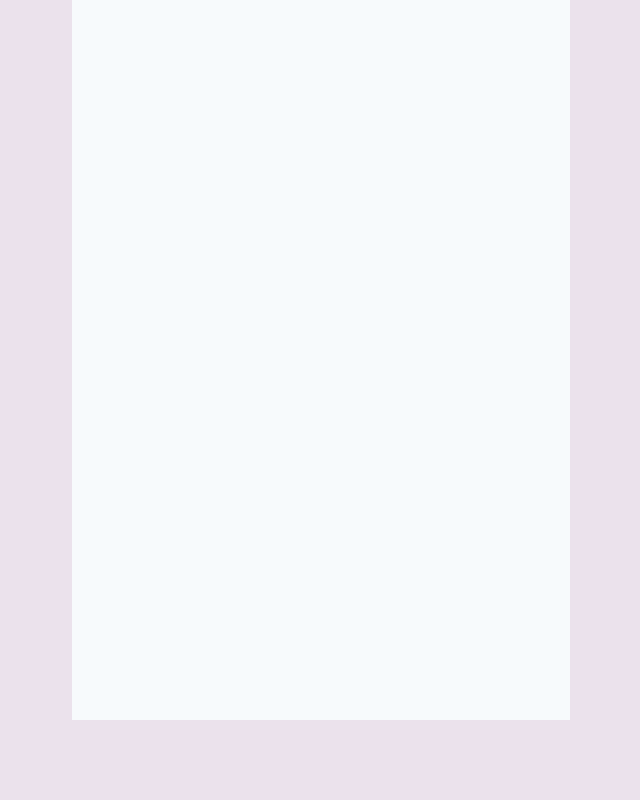
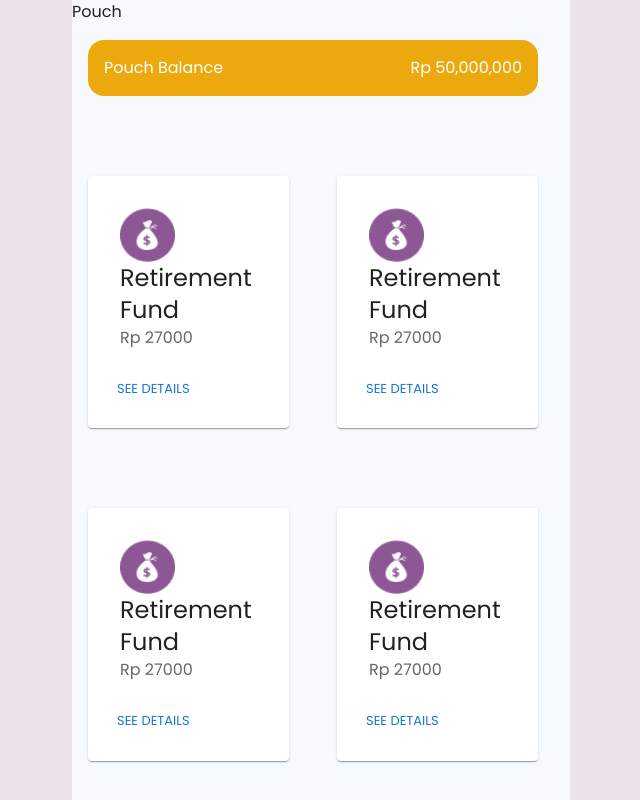
Before and after one commit to annisadevin/infoloker-fe, a React (Create React App) app: page /pouch in a window 1280 px wide. Before the commit this address had no page. Shown: the top 800 px of the page, without its empty margins (319-959 px from the left). Built offline with nearby package versions, Linux system fonts and the light colour scheme.

Commit message:
fix conflict

```diff
--- /dev/null
+++ b/src/components/Pouch/Pouch.css
@@ -0,0 +1,9 @@
+.pouch-icon {
+    width: 40%;
+}
+
+.card-pouch{
+    flex: 1 1 40%;
+    margin: 1rem 2rem 4rem 1rem;
+    padding: 1rem 1rem 1rem 1rem;
+}
--- /dev/null
+++ b/src/components/Pouch/Pouch.js
@@ -0,0 +1,46 @@
+import CssBaseline from "@mui/material/CssBaseline";
+import { connect } from "react-redux";
+import { useLocation, useNavigate } from "react-router-dom";
+import { useEffect } from "react";
+import {
+    Box,
+    Typography,
+    Container,
+    Card,
+    CardContent,
+    IconButton,
+    CardMedia,
+    Button,
+    Chip,
+    CardActions
+  } from "@mui/material";
+
+import IconPouch from "./icon.png";
+import "./Pouch.css"
+
+const CardPouch = ({nama, balance }) => {
+  return (
+    <Card className="card-pouch">
+        <CardContent>
+            <CardMedia
+                component="img"
+                className="pouch-icon"
+                image={IconPouch}
+                alt="icon"
+            />
+
+            <Typography variant="h5" component="div">
+                {nama}
+            </Typography>
+            <Typography sx={{ mb: 1.5 }} color="text.secondary">
+                Rp {balance}
+            </Typography>
+        </CardContent>
+        <CardActions>
+            <Button size="small">See Details</Button>
+        </CardActions>
+    </Card>
+  );
+};
+
+export default CardPouch;
--- /dev/null
+++ b/src/pages/Pouch/Pouch.css
@@ -0,0 +1,8 @@
+
+.balance {
+    margin: 1rem 2rem 4rem 1rem;
+    padding: 1rem 1rem 1rem 1rem;
+    background-color: #EBA90D;
+    border-radius: 1rem;
+    color: #FFFFFF;
+}
--- /dev/null
+++ b/src/pages/Pouch/Pouch.js
@@ -0,0 +1,53 @@
+import React from 'react'
+import {
+    Box,
+    Typography,
+    Container,
+    Card,
+    CardContent,
+    IconButton,
+    CardMedia,
+    Button,
+    Chip,
+    CardActions
+  } from "@mui/material";
+  import "./Pouch.css";
+  import CardPouch from "../../components/Pouch/Pouch";
+  import { useEffect, useState } from "react";
+  import { toast } from "react-toastify";
+  import { useLocation, useNavigate, Link } from "react-router-dom";
+
+const Pouch = () => {
+  const [pouches, setPoches] = useState([]);
+
+  async function getPouches() {
+    setPoches(["1", "2", "1", "2","1", "2"])
+  }
+
+  useEffect(() => {
+    getPouches();
+  }, []);
+
+
+  return (
+    <>
+    <div>Pouch</div>
+    <Box component="main" pb={2}>
+      <Box  className="balance" sx={{  display: 'flex', flexDirection: 'row', justifyContent: 'space-between'  }}>
+        <Typography align='left' >
+            Pouch Balance
+        </Typography>
+        <Typography  align='right' >
+            Rp 50,000,000
+        </Typography>
+      </Box>
+
+    <Box className="card-pouch-wrap" sx={{  display: 'flex', flexDirection: 'row', flexWrap: 'wrap'}}>
+     {pouches.map( pouch => <CardPouch nama="Retirement Fund" balance="27000" />)}
+        </Box>
+    </Box>
+    </>
+  )
+}
+
+export default Pouch
--- a/src/router/router.js
+++ b/src/router/router.js
@@ -3,13 +3,19 @@ import { BrowserRouter, Routes, Route, useLocation } from "react-router-dom";
 import { connect } from "react-redux";
 import Dashboard from "../pages/Dashboard/Dashboard";
 import Login from "../pages/Login/Login";
+import Pouch from "../pages/Pouch/Pouch";
 
 const AllRoute = ({ auth }) => {
   return (
+    <>
     <Routes>
       <Route path="" element={<Dashboard />} />
       <Route path="/auth/login" element={<Login />} />
     </Routes>
+    <Routes>
+      <Route path="/pouch" element={<Pouch/>}/>
+    </Routes>
+    </>
   );
 };
 
```
Also changed, not shown: src/components/Pouch/icon.png (added), src/pages/DetailPouch/DetailPouch.js (added), 1 other file (tests, documents, lock files or other folders).
